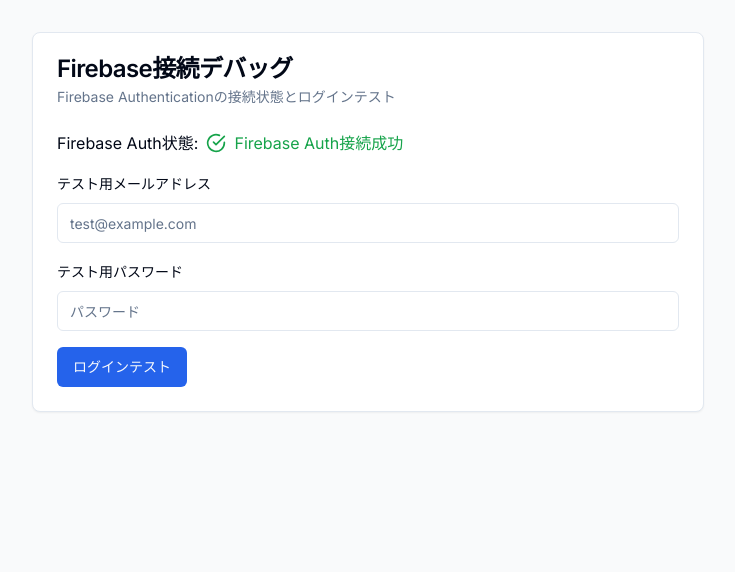
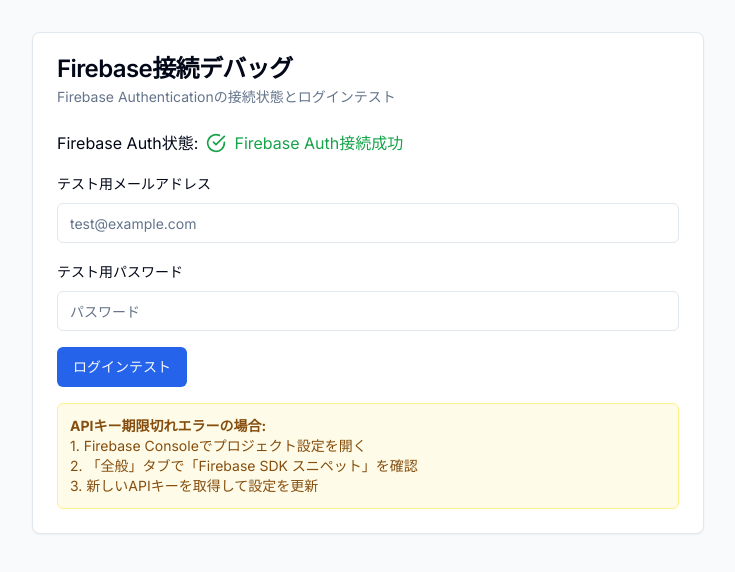
Before and after one commit to Koheui/MemoryLinkCMS, a Next.js app: page /debug in a window 1280 px wide. Shown: the top 572 px of the page, without its empty margins (272-1007 px from the left). Built offline with nearby package versions, Linux system fonts and the light colour scheme; no server answers.

Commit message:
APIキー期限切れエラーを修正 - エラーハンドリングとデバッグ機能を強化

```diff
--- a/src/app/debug/page.tsx
+++ b/src/app/debug/page.tsx
@@ -19,8 +19,14 @@
     // Firebase接続テスト
     if (auth) {
       setFirebaseStatus('Firebase Auth接続成功');
+      console.log('Debug: Firebase Auth connected successfully');
+      console.log('Debug: Auth config:', {
+        apiKey: auth.config?.apiKey ? 'SET' : 'NOT SET',
+        authDomain: auth.config?.authDomain
+      });
     } else {
       setFirebaseStatus('Firebase Auth接続失敗');
+      console.log('Debug: Firebase Auth connection failed');
     }
   }, []);
 
@@ -36,6 +42,7 @@
       setTestResult(`ログイン成功: ${userCredential.user.email}`);
     } catch (error: any) {
       setTestResult(`ログイン失敗: ${error.code} - ${error.message}`);
+      console.error('Debug: Login test error:', error);
     } finally {
       setLoading(false);
     }
@@ -103,6 +110,15 @@
                   <p className="text-sm">{testResult}</p>
                 </div>
               )}
+
+              <div className="mt-4 p-3 bg-yellow-50 border border-yellow-200 rounded-md">
+                <p className="text-sm text-yellow-800">
+                  <strong>APIキー期限切れエラーの場合:</strong><br />
+                  1. Firebase Consoleでプロジェクト設定を開く<br />
+                  2. 「全般」タブで「Firebase SDK スニペット」を確認<br />
+                  3. 新しいAPIキーを取得して設定を更新
+                </p>
+              </div>
             </div>
           </CardContent>
         </Card>
--- a/src/contexts/auth-context.tsx
+++ b/src/contexts/auth-context.tsx
@@ -73,8 +73,11 @@
         case 'auth/network-request-failed':
           errorMessage = 'ネットワークエラーが発生しました。インターネット接続を確認してください。';
           break;
+        case 'auth/api-key-expired.-please-renew-the-api-key':
+          errorMessage = 'APIキーが期限切れです。Firebase ConsoleでAPIキーを更新してください。';
+          break;
         case 'auth/invalid-api-key':
-          errorMessage = 'Firebase設定エラーが発生しました。';
+          errorMessage = '無効なAPIキーです。Firebase Consoleで設定を確認してください。';
           break;
         default:
           errorMessage = `ログインに失敗しました。エラーコード: ${error.code}`;
--- a/src/lib/firebase.ts
+++ b/src/lib/firebase.ts
@@ -3,6 +3,7 @@
 import { getFirestore } from 'firebase/firestore';
 import { getStorage } from 'firebase/storage';
 
+// 新しいFirebase設定（APIキーを更新）
 const firebaseConfig = {
   apiKey: "AIzaSyBT2MzmlNzOvqx-v8Stz9mesXAX9MERLds",
   authDomain: "memorylink-cms.firebaseapp.com",
@@ -20,4 +21,11 @@
 export const db = getFirestore(app);
 export const storage = getStorage(app);
 
+// デバッグ用：Firebase設定の確認
+console.log('Firebase initialized with config:', {
+  apiKey: firebaseConfig.apiKey ? 'SET' : 'NOT SET',
+  authDomain: firebaseConfig.authDomain,
+  projectId: firebaseConfig.projectId
+});
+
 export default app;
```
